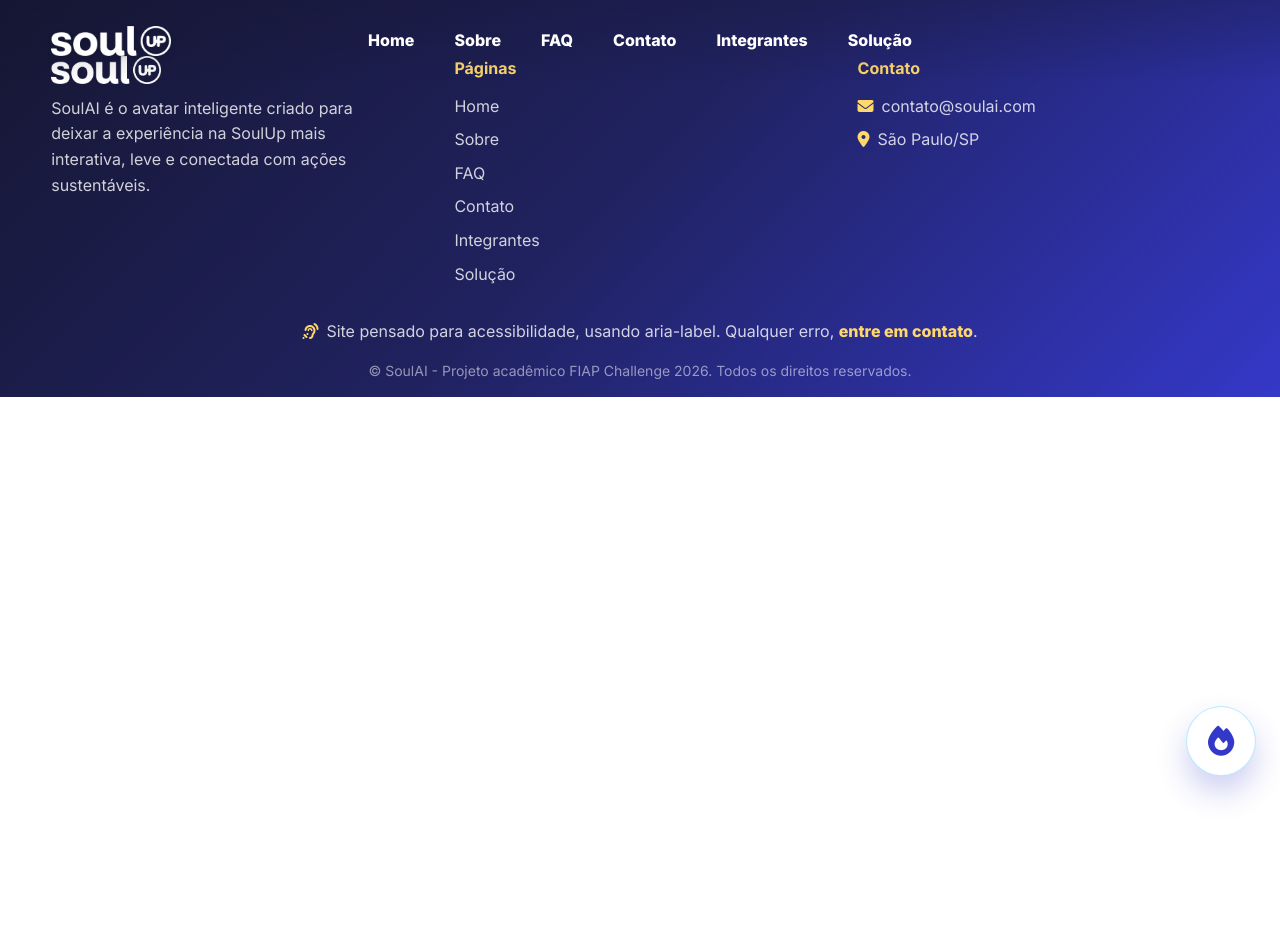
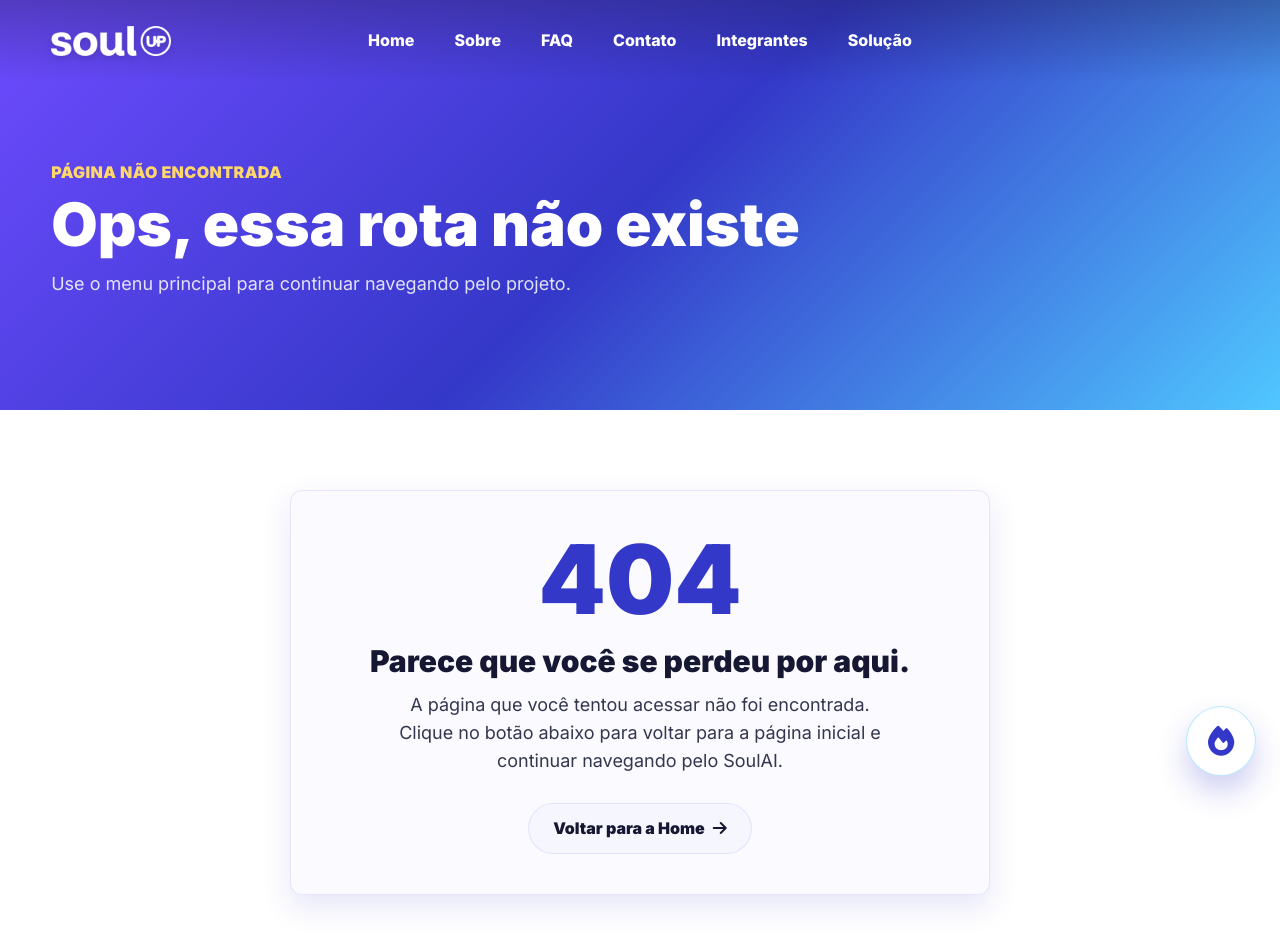
Before and after one commit to manuelalramos/SoulAi_Projeto, a React (Vite) app: page /funcionalidades in a window 1280 px wide. Shown: the top 952 px of the page. Before the commit the page ends 800 px from the top, so only its background shows below. Built offline with nearby package versions, Linux system fonts and the light colour scheme.

Commit message:
feat : cria pagina not found

```diff
--- a/src/pages/NotFound/NotFound.tsx
+++ b/src/pages/NotFound/NotFound.tsx
@@ -1,3 +1,54 @@
-export default function NotFound(){
-    return null;
+import { Link } from "react-router-dom";
+
+import PageIntro from "../../components/PageIntro/PageIntro";
+
+export default function NotFound() {
+  return (
+    <>
+      <PageIntro
+        label="Página não encontrada"
+        title="Ops, essa rota não existe"
+        description="Use o menu principal para continuar navegando pelo projeto."
+      />
+
+      <section className="bg-white py-16 md:py-20">
+        <div className="mx-auto w-[92%] max-w-[700px]">
+
+          {/* Card de página não encontrada */}
+          <article className="rounded-xl border border-soul-blue/10 bg-soul-soft/50 p-8 text-center shadow-card transition-all duration-300 hover:-translate-y-1 hover:border-soul-cyan/40 hover:shadow-future md:p-10">
+
+            {/* Código do erro */}
+            <p className="text-7xl font-black text-soul-blue md:text-8xl">
+              404
+            </p>
+
+            <h2 className="mt-4 text-3xl font-black text-soul-ink">
+              Parece que você se perdeu por aqui.
+            </h2>
+
+            <p className="mx-auto mt-3 max-w-lg text-base leading-relaxed md:text-lg">
+              A página que você tentou acessar não foi encontrada.
+              Clique no botão abaixo para voltar para a página inicial e
+              continuar navegando pelo SoulAI.
+            </p>
+
+            {/* Botão para voltar para a Home */}
+            <Link
+              className="mt-7 inline-flex min-h-12 items-center justify-center gap-2 rounded-full border border-soul-blue/10 bg-soul-soft/80 px-6 py-3 font-black text-soul-ink transition-all duration-300 hover:-translate-y-1 hover:text-soul-blue hover:shadow-future"
+              to="/"
+            >
+              Voltar para a Home
+
+              <i
+                className="fa-solid fa-arrow-right"
+                aria-hidden="true"
+              />
+            </Link>
+
+          </article>
+
+        </div>
+      </section>
+    </>
+  );
 }
```
